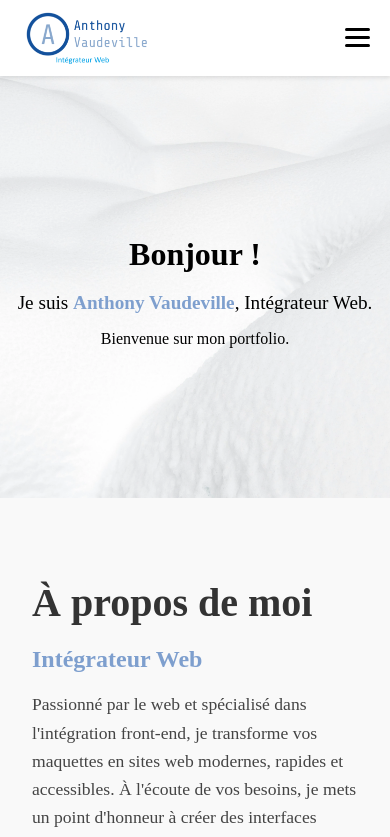
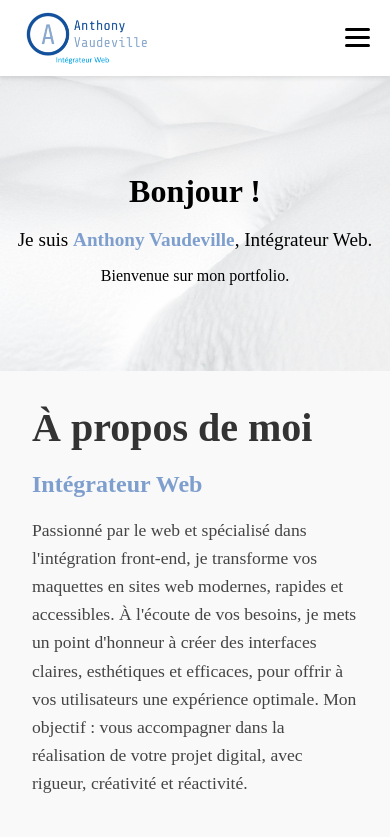
Before and after one commit to Kojiro-lu/Mon-Portefolio, a React (Vite) app: page / in a window 390 px wide. Shown: the top 837 px of the page. Built offline with nearby package versions, Linux system fonts and the light colour scheme.

Commit message:
modifiation de quelques classe css dans les composant About et Hero pour un meilleur responsive design

```diff
--- a/src/components/About/About.css
+++ b/src/components/About/About.css
@@ -50,3 +50,8 @@
   box-shadow: 0 8px 16px rgba(0, 0, 0, 0.1);
   border: 3px solid #7e9fce;
 }
+@media (max-width: 768px) {
+  .about-container {
+    padding: 0 2rem 2rem 2rem;
+  }
+}
--- a/src/components/Hero/Hero.css
+++ b/src/components/Hero/Hero.css
@@ -32,8 +32,10 @@
   font-size: 1.2rem;
 }
 
-/* Responsive */
 @media (max-width: 768px) {
+  .hero {
+    height: 35vh;
+  }
   .hero-title {
     font-size: 2rem;
   }
```
